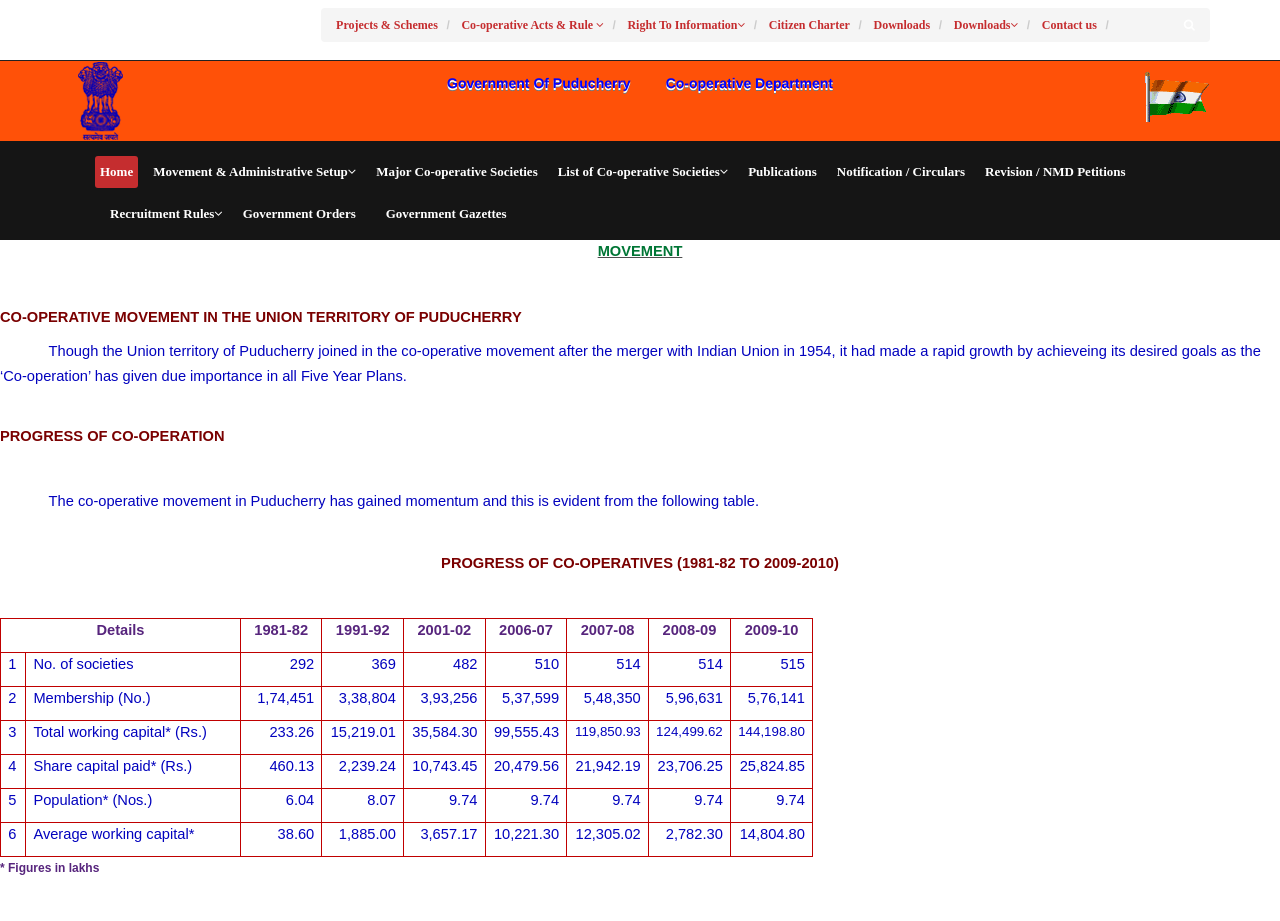
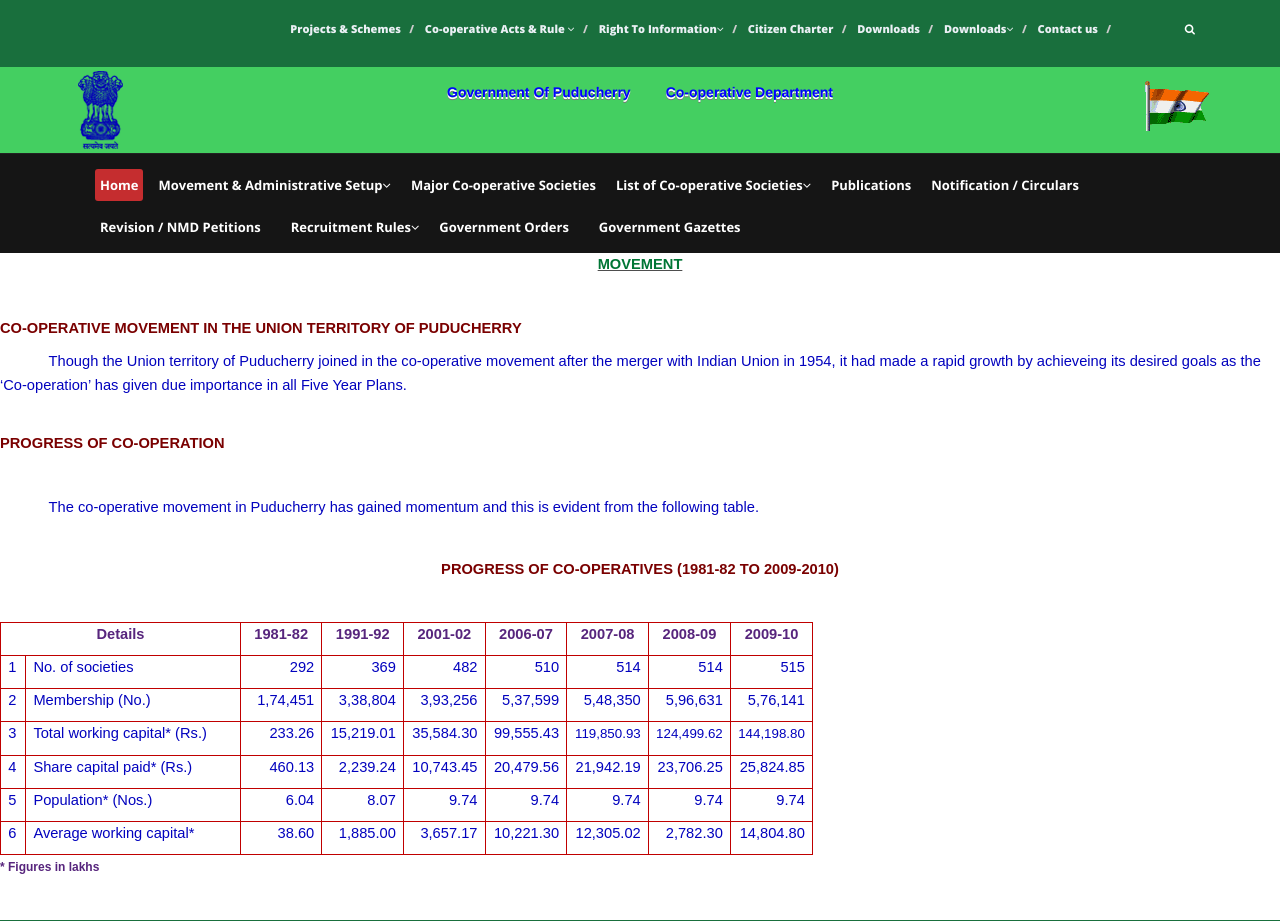
Before and after one commit to eteks/cooperative, a PHP site: page /ADM.html in a window 1280 px wide. Shown: the top 921 px of the page. Run offline with PHP 8.4, Linux system fonts and the light colour scheme.

Commit message:
changes in style

```diff
--- a/css/main.css
+++ b/css/main.css
@@ -7,8 +7,7 @@
 
 body {
   background: #fff;
-  font-family: 'Arial,Helvetica,sans-serif;
-  font-size: 16px;
+  font-family: 'Open Sans', sans-serif;
   color:#4e4e4e;
   line-height: 22px;
   overflow-x:hidden;
@@ -31,8 +30,7 @@ h1{
 }
 
 h2{
-  color: black;
-  font-family: Arial,Helvetica,sans-serif;
+  font-size: 20px;
 }
 
 h3{
@@ -48,7 +46,6 @@ h4{
 
 a {
   color: #c52d2f;
-  font-family:"Arial,Helvetica,sans-serif";
   -webkit-transition: color 300ms, background-color 300ms;
   -moz-transition: color 300ms, background-color 300ms;
   -o-transition:  color 300ms, background-color 300ms;
@@ -188,13 +185,8 @@ body > section {
 
 .top-bar {
   padding: 8px 8px;
-<<<<<<< HEAD
   background: #196F3D;
   /*border-bottom: 1px solid #222;*/
-=======
-  background: FFFDF8;
-  border-bottom: 1px solid #222;
->>>>>>> 3c985c0d285d34117570acb3ee651bbdb932dc61
   line-height: 28px;
 }
 
@@ -390,17 +382,8 @@ input.search-form:hover {
 }
 /*******Header Menus******/
 
-<<<<<<< HEAD
 .breadcrumb {background: #196F3D; border: 0px solid rgba(10, 10, 10, 1); border-radius: 0px; display: block;}
-=======
-<<<<<<< HEAD
-.breadcrumb {background: #44CF61; border: 0px solid rgba(10, 10, 10, 1); border-radius: 0px; display: block; margin-right:50px;}
-.breadcrumb li {font-size: 12px;font-weight: 800;}
-=======
-.breadcrumb {background: #44CF61; border: 0px solid rgba(10, 10, 10, 1); border-radius: 0px; display: block;}
->>>>>>> 3c985c0d285d34117570acb3ee651bbdb932dc61
 .breadcrumb li {font-size: 11px;font-weight: 800;}
->>>>>>> 4f6e47b5280af6d259b41adb640bd28e6673aa05
 .breadcrumb a {color: rgba(235, 240, 245, 1);}
 .breadcrumb a:hover {color: rgba(204, 33, 39, 1);}
 .breadcrumb>.active {color: rgba(204, 18, 18, 1);}
@@ -416,13 +399,8 @@ input.search-form:hover {
 /*******Logo******/
 
 .logo{
-<<<<<<< HEAD
 	padding: 3px 0;
   background: #44CF61   ;
-=======
-	padding: 6px 0;
-  background: #FF5108;
->>>>>>> 3c985c0d285d34117570acb3ee651bbdb932dc61
   border-bottom: 1px solid #222;
   /*line-height: 20px;*/
 }
@@ -2618,13 +2596,6 @@ shortcodes page css
 /***********************
 ********* Footer ******
 ************************/
-.top-bar2 {
-  padding: 8px 8px;
-  background: #FF5108;
-  border-bottom: 1px solid #222;
-  line-height: 28px;
-  color: black;
-}
 #container{
 	width:100%;
 	height:200%;
```
